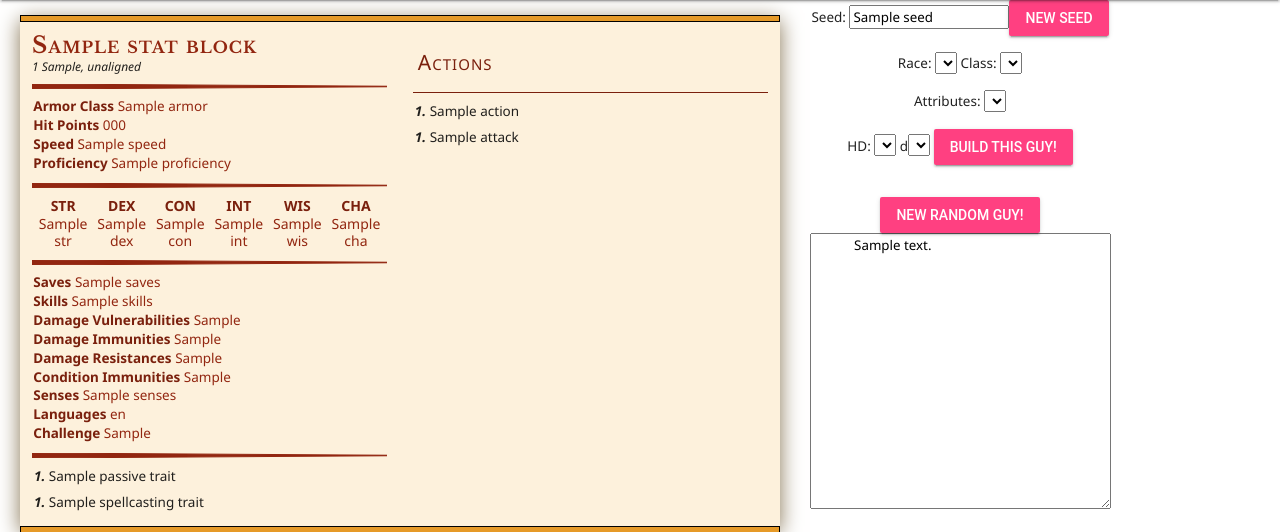
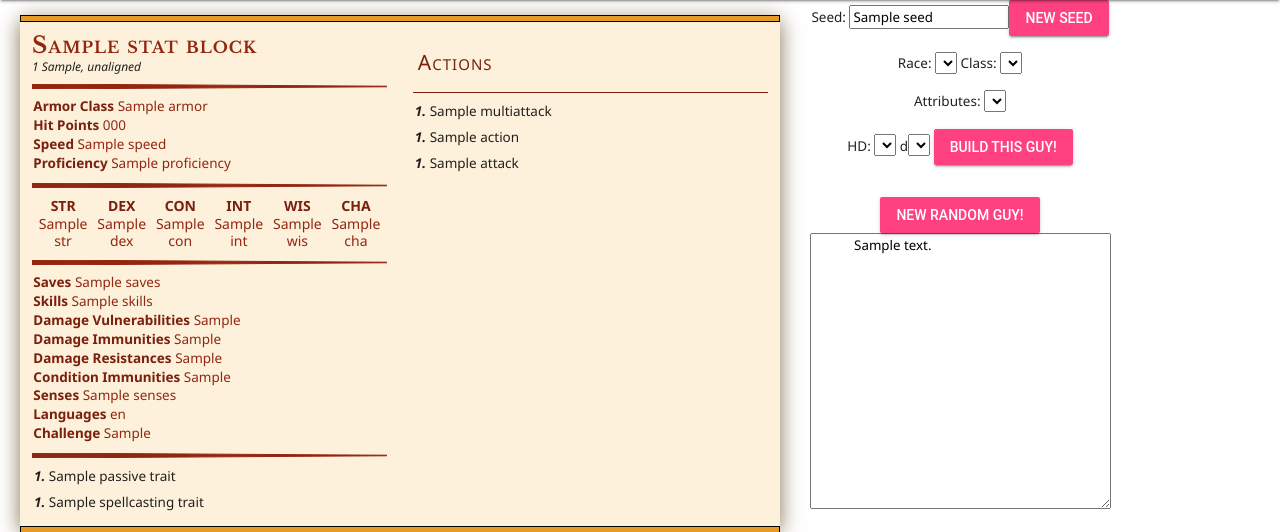
Before and after one commit to FriendGaru/flask_npcgen, a Flask app: template templates/main.html in a window 1280 px wide. Shown: the part 64-596 px from the top of the page. Run offline with Flask 2, Linux system fonts and the light colour scheme; the template is opened without the code that fills it: most values are stand-ins (such as "Sample title", 1, 10 or a date in 2020); lists and menus that the app fills with data are empty.

Commit message:
sub update, tweaks

```diff
--- a/templates/statblock_tall.html
+++ b/templates/statblock_tall.html
@@ -130,6 +130,12 @@
 	<div class="section-right">
 		<div class="actions">
 			<h3>Actions</h3>
+			{% for multiattack in stat_block.multiattack %}
+			<div class="property-block">
+				<h4>{{multiattack[0]}}.</h4>
+				<p>{{multiattack[1]}}</p>
+			</div> <!-- property block -->
+            {% endfor %}
             {% for action in stat_block.action %}
 			<div class="property-block">
 				<h4>{{action[0]}}.</h4>
```
